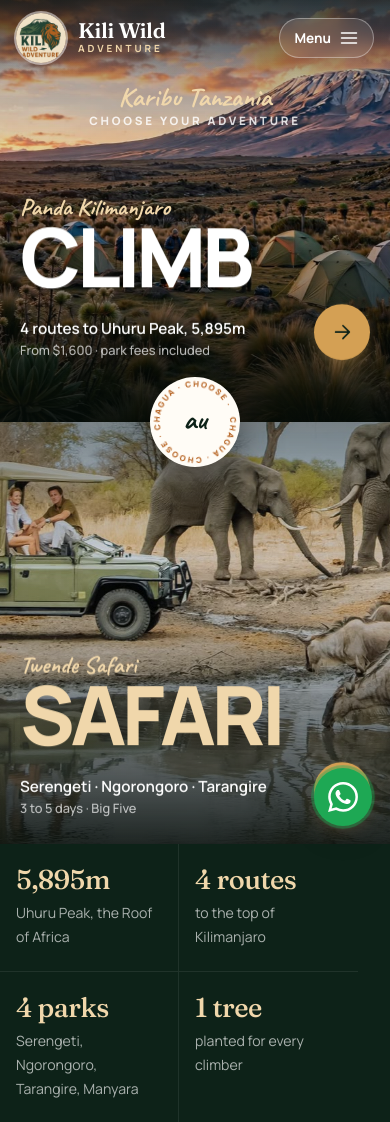
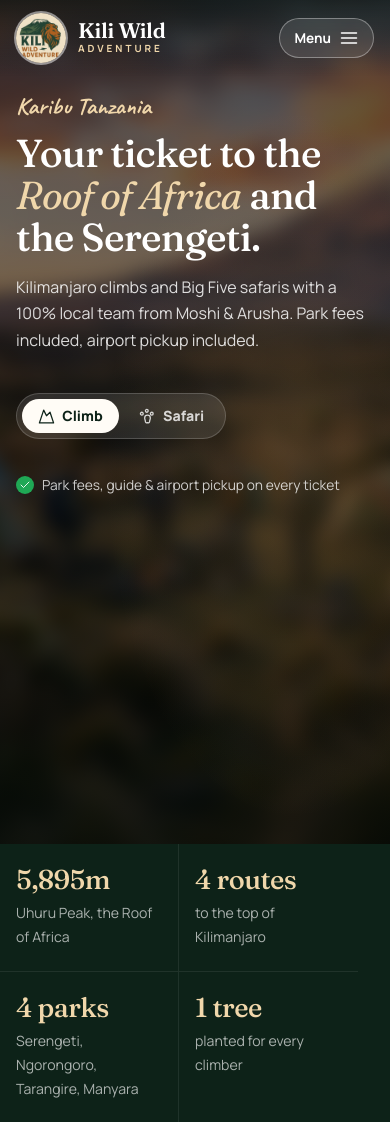
Before and after one commit to Barackwilliam/kiliwild, a Django app: page / in a window 390 px wide. Shown: the top 1122 px of the page. Run offline with Django 5.2, Linux system fonts and the light colour scheme; data that the repository does not hold is empty; parts of the project's set-up code (start-up, migrations or seed data) failed here and were passed over.

Commit message:
Homepage hero: 'Your ticket to the Roof of Africa'
Replaces the Climb/Safari split with a boarding-pass ticket over a
blurred photo. Two tickets, Climb (MOS to UHU, Machame) and Safari (ARK
to SER, 4 days), flip between each other every 6 seconds or from the
Climb | Safari tabs; route, days and price come from the database and
Book opens the package. The background swaps with the ticket and the
ticket floats gently. On phones the floating WhatsApp button hides while
it would cover the ticket, and short screens drop the ticket photo.

Co-Authored-By: Claude Opus 5.5 <noreply@anthropic.com>
Claude-Session: https://claude.ai/code/session_01GFUFTJQPrnu531sbBHsbjK

```diff
--- a/static/css/site.css
+++ b/static/css/site.css
@@ -1103,77 +1103,95 @@ a.contact-wa:hover { background: var(--wa-deep); border-color: var(--wa-deep); }
   .zone-texts { min-height: 0; }
 }
 
-/* ---------- split hero: Climb | au | Safari */
-.split-hero { position: relative; height: 100vh; height: 100svh; min-height: 620px; display: flex; flex-direction: column; background: #050b07; overflow: hidden; }
-.sh-title {
-  position: absolute; z-index: 4; left: 0; right: 0; top: calc(var(--header-h) + 8px); text-align: center; pointer-events: none;
-  font: 800 .72rem/1 var(--body); letter-spacing: .24em; text-transform: uppercase; color: rgba(255, 255, 255, .82);
-  animation: rise .9s var(--ease) .2s both;
+/* ---------- ticket hero: "Your ticket to the Roof of Africa" */
+.ticket-hero { position: relative; min-height: 100vh; min-height: 100svh; display: flex; align-items: center; overflow: hidden; isolation: isolate; color: #fff; background: #0b1a12;
+  padding: calc(var(--header-h) + 24px) 0 48px; }
+.th-bg { position: absolute; inset: -40px; z-index: -2; }
+.th-bg img { position: absolute; inset: 0; width: 100%; height: 100%; object-fit: cover; opacity: 0; transform: scale(1.12);
+  filter: blur(10px) saturate(1.1) brightness(.55); transition: opacity 1.2s var(--ease), transform 8s ease-out; }
+.th-bg img.is-on { opacity: 1; transform: scale(1.02); }
+.ticket-hero::after { content: ""; position: absolute; inset: 0; z-index: -1;
+  background: radial-gradient(80% 70% at 75% 55%, rgba(212, 160, 84, .18), transparent 60%), linear-gradient(180deg, rgba(5, 12, 8, .35), rgba(5, 12, 8, .15) 40%, rgba(5, 12, 8, .7)); }
+.th-grid { display: grid; grid-template-columns: 1.05fr .95fr; gap: clamp(32px, 5vw, 80px); align-items: center; }
+.th-copy h1 { color: #fff; font-size: clamp(2.5rem, 5.4vw, 4.6rem); max-width: 13ch; margin-bottom: .4em; animation: rise 1s var(--ease) .15s both; }
+.th-copy h1 em { font-style: italic; font-weight: 400; color: var(--gold-soft); }
+.th-copy .karibu { animation: rise .9s var(--ease) both; }
+.th-copy .lead { color: rgba(255, 255, 255, .84); max-width: 46ch; animation: rise 1s var(--ease) .3s both; }
+.th-actions { display: flex; flex-wrap: wrap; gap: 12px; margin-top: 26px; animation: rise 1s var(--ease) .45s both; }
+
+.th-ticket-wrap { justify-self: end; width: min(100%, 470px); animation: ticket-in 1.2s var(--spring) .35s both; }
+@keyframes ticket-in { from { opacity: 0; transform: translateY(80px) rotate(8deg); } }
+.th-tabs { display: inline-flex; gap: 4px; padding: 5px; margin-bottom: 16px; border-radius: 999px; background: rgba(255, 255, 255, .1);
+  border: 1px solid rgba(255, 255, 255, .18); backdrop-filter: blur(10px); -webkit-backdrop-filter: blur(10px); }
+.th-tabs button { display: inline-flex; align-items: center; gap: 7px; padding: .62em 1.15em; border: 0; border-radius: 999px; cursor: pointer;
+  background: transparent; color: rgba(255, 255, 255, .8); font: 800 .88rem/1 var(--body); transition: background .3s, color .3s; }
+.th-tabs button .icon { width: 17px; height: 17px; }
+.th-tabs button.is-on { background: var(--paper); color: var(--forest-deep); }
+.th-stage { position: relative; perspective: 1400px; animation: ticket-float 6s ease-in-out infinite; }
+@keyframes ticket-float { 0%, 100% { transform: translateY(0) rotate(-2.5deg); } 50% { transform: translateY(-10px) rotate(-1.5deg); } }
+
+.ticket {
+  --notch: 13px; --cut: 76px;
+  display: block; background: #fffaf0; color: var(--ink); text-decoration: none; border-radius: 24px; overflow: hidden;
+  box-shadow: 0 40px 80px -24px rgba(0, 0, 0, .75);
+  -webkit-mask: radial-gradient(circle var(--notch) at 0 calc(100% - var(--cut)), #0000 98%, #000) left / 51% 100% no-repeat,
+                radial-gradient(circle var(--notch) at 100% calc(100% - var(--cut)), #0000 98%, #000) right / 51% 100% no-repeat;
+          mask: radial-gradient(circle var(--notch) at 0 calc(100% - var(--cut)), #0000 98%, #000) left / 51% 100% no-repeat,
+                radial-gradient(circle var(--notch) at 100% calc(100% - var(--cut)), #0000 98%, #000) right / 51% 100% no-repeat;
+  backface-visibility: hidden; transition: transform .8s var(--ease), opacity .5s;
 }
-.sh-title .hand { display: block; font-size: 1.7rem; letter-spacing: 0; text-transform: none; color: var(--gold-soft); margin-bottom: 4px; }
-.sh-half {
-  position: relative; flex: 1 1 50%; min-height: 0; display: flex; flex-direction: column; justify-content: flex-end;
-  padding: 22px 20px 26px; color: #fff; text-decoration: none; overflow: hidden; isolation: isolate;
-  transition: flex-grow .8s var(--ease);
+.ticket:not(.is-on) { position: absolute; inset: 0 0 auto 0; opacity: 0; transform: rotateY(180deg); pointer-events: none; }
+.ticket.is-on { transform: rotateY(0); }
+.ticket.is-out { transform: rotateY(-180deg); opacity: 0; }
+.t-photo { position: relative; display: block; height: 170px; }
+.t-photo img { width: 100%; height: 100%; object-fit: cover; }
+.t-photo::after { content: ""; position: absolute; inset: 0; background: linear-gradient(180deg, rgba(0, 0, 0, .2), transparent 40%, rgba(0, 0, 0, .25)); }
+.t-badge, .t-class { position: absolute; z-index: 1; top: 14px; font: 800 .64rem/1 var(--body); letter-spacing: .16em; text-transform: uppercase; padding: .7em .95em; border-radius: 999px; }
+.t-badge { left: 14px; background: var(--rust); color: #fff; }
+.t-class { right: 14px; background: rgba(255, 255, 255, .9); color: var(--forest-deep); }
+.t-body { display: block; padding: 20px 22px 18px; }
+.t-route { display: flex; align-items: center; justify-content: space-between; gap: 10px; }
+.t-route small, .t-meta small { display: block; font: 800 .62rem/1 var(--body); letter-spacing: .16em; text-transform: uppercase; color: #7a7f73; margin-bottom: 4px; }
+.t-route b { display: block; font: 700 2.3rem/1 "JetBrains Mono", ui-monospace, monospace; letter-spacing: -.03em; color: var(--forest-deep); }
+.t-route i { font-style: normal; font-size: .8rem; font-weight: 600; color: #5c6459; }
+.t-to { text-align: right; }
+.t-line { position: relative; flex: 1; height: 2px; margin-top: 6px; background: repeating-linear-gradient(90deg, #cdb98e 0 6px, transparent 6px 11px); }
+.t-line .icon { position: absolute; left: 50%; top: 50%; width: 26px; height: 26px; padding: 4px; margin: -13px 0 0 -13px; border-radius: 50%; background: #fffaf0; color: var(--rust); }
+.t-meta { display: grid; grid-template-columns: 1.3fr .6fr 1fr; gap: 10px; margin-top: 16px; padding-top: 16px; border-top: 1px solid #ece2cc; }
+.t-meta b { font-size: .98rem; font-weight: 800; color: var(--ink); }
+.t-foot { position: relative; display: flex; align-items: center; gap: 16px; padding: 16px 22px 18px; border-top: 2px dashed #ddcfae; height: var(--cut); }
+.t-bar { flex: 1; height: 38px; background: repeating-linear-gradient(90deg, #13201a 0 2px, transparent 2px 4px, #13201a 4px 7px, transparent 7px 9px, #13201a 9px 10px, transparent 10px 13px); opacity: .9; }
+.t-book { padding: .8em 1.3em; }
+.ticket:hover .t-book { background: var(--rust-deep); }
+.th-note { display: flex; align-items: center; gap: 8px; margin: 18px 0 0; font-size: .86rem; color: rgba(255, 255, 255, .78); }
+.th-note .icon { width: 18px; height: 18px; padding: 3px; border-radius: 50%; background: var(--wa); color: #fff; }
+
+@media (max-width: 900px) {
+  .ticket-hero { align-items: flex-start; padding-top: calc(var(--header-h) + 18px); }
+  .th-grid { grid-template-columns: 1fr; gap: 22px; }
+  .th-copy h1 { font-size: clamp(2.2rem, 10vw, 3rem); max-width: 16ch; }
+  .th-copy .lead { font-size: 1rem; }
+  .th-actions { display: none; }
+  .th-ticket-wrap { justify-self: stretch; width: 100%; max-width: 470px; }
+  .t-photo { height: 130px; }
+  .t-route b { font-size: 1.9rem; }
 }
-.sh-half img { position: absolute; inset: 0; width: 100%; height: 100%; object-fit: cover; z-index: -2;
-  animation: sh-zoom 16s ease-in-out infinite alternate; transition: filter .6s var(--ease); will-change: transform; }
-.sh-safari img { animation-delay: -8s; }
-@keyframes sh-zoom { from { transform: scale(1.04); } to { transform: scale(1.16) translate(-1.5%, -1%); } }
-.sh-half::before { content: ""; position: absolute; inset: 0; z-index: -1;
-  background: linear-gradient(180deg, rgba(5, 12, 8, .45) 0%, rgba(5, 12, 8, .1) 35%, rgba(5, 12, 8, .25) 55%, rgba(5, 12, 8, .88) 100%); }
-.sh-climb { padding-top: calc(var(--header-h) + 70px); }
-.sh-content { will-change: transform, opacity; }
-.sh-kicker { display: block; font-size: 1.5rem; color: var(--gold-soft); line-height: 1; margin-bottom: 2px; animation: rise .9s var(--ease) .35s both; }
-.sh-safari .sh-kicker { animation-delay: .55s; }
-.sh-word { display: block; overflow: hidden; padding-bottom: .04em; }
-.sh-word > span { display: block; font: 800 clamp(4.3rem, 21vw, 11rem)/.86 var(--body); letter-spacing: -.055em; text-transform: uppercase;
-  text-shadow: 0 6px 40px rgba(0, 0, 0, .35); transform: translateY(105%); animation: word-up 1.1s var(--ease) .3s forwards; }
-.sh-safari .sh-word > span { color: var(--gold-soft); animation-delay: .5s; }
-.sh-sub { display: flex; align-items: flex-end; justify-content: space-between; gap: 14px; margin-top: 12px; font-size: .95rem; font-weight: 600; line-height: 1.4;
-  animation: rise .9s var(--ease) .7s both; }
-.sh-sub small { font-size: .8rem; font-weight: 500; color: rgba(255, 255, 255, .72); }
-.sh-go { flex: none; display: grid; place-items: center; width: 56px; height: 56px; border-radius: 50%; background: var(--gold); color: var(--forest-deep);
-  box-shadow: 0 12px 26px -10px rgba(212, 160, 84, .9); transition: transform .4s var(--spring), background .3s; }
-.sh-go .icon { width: 22px; height: 22px; }
-.sh-half:hover .sh-go, .sh-half:focus-visible .sh-go { transform: rotate(-45deg) scale(1.08); background: #fff; }
-.sh-or { position: absolute; z-index: 5; left: 50%; top: 50%; width: 104px; height: 104px; margin: -52px 0 0 -52px; border-radius: 50%;
-  display: grid; place-items: center; background: var(--paper); color: var(--forest-deep); box-shadow: 0 16px 40px rgba(0, 0, 0, .5);
-  animation: or-pop .8s var(--spring) .8s both; }
-.sh-or svg { position: absolute; inset: 0; width: 100%; height: 100%; animation: spin 18s linear infinite; }
-.sh-or text { font: 800 9.5px var(--body); letter-spacing: 2.6px; fill: var(--rust); }
-.sh-or span { font: 700 2.1rem/1 var(--hand); margin-top: -4px; }
-@keyframes or-pop { from { transform: scale(0) rotate(-90deg); } }
-@keyframes spin { to { transform: rotate(360deg); } }
-
-@media (min-width: 900px) {
-  .split-hero { flex-direction: row; }
-  .sh-half { padding: 0 3.6vw 7vh; }
-  .sh-climb { padding-top: 0; }
-  .sh-word > span { font-size: clamp(5rem, 10vw, 10rem); white-space: nowrap; }
-  .sh-sub { max-width: 34vw; font-size: 1.05rem; }
-  .sh-title { top: calc(var(--header-h) + 22px); }
-  .split-hero:hover .sh-half { flex-grow: .75; }
-  .split-hero .sh-half:hover { flex-grow: 1.35; }
-  .split-hero:hover .sh-half:not(:hover) img { filter: brightness(.55) saturate(.75); }
-  .sh-or { top: 54%; width: 120px; height: 120px; margin: -60px 0 0 -60px; }
-}
-@media (max-width: 899px) and (max-height: 700px) {
-  .sh-climb { padding-top: calc(var(--header-h) + 52px); }
-  .sh-title .hand { font-size: 1.35rem; }
-  .sh-word > span { font-size: 17vw; }
-  .sh-sub { font-size: .85rem; } .sh-go { width: 48px; height: 48px; }
+@media (max-width: 900px) and (max-height: 700px) {
+  .th-copy .lead { display: none; }
+  .t-photo { height: 96px; }
 }
 @media (prefers-reduced-motion: reduce) {
-  .sh-half img, .sh-or svg { animation: none; }
-  .sh-word > span { transform: none; animation: none; }
+  .th-stage, .th-ticket-wrap { animation: none; }
+  .ticket { transition: none; }
 }
-.sh-or { transition: opacity .4s, scale .4s var(--ease); }
-@media (min-width: 900px) { .split-hero:hover .sh-or { opacity: 0; scale: .6; } }
-@media (max-width: 899px) {
-  .sh-climb { padding-bottom: 62px; }
-  .sh-safari { padding-top: 56px; }
-  .sh-or { width: 90px; height: 90px; margin: -45px 0 0 -45px; }
-  .sh-or text { font-size: 10.5px; letter-spacing: 2.2px; }
-  .sh-or span { font-size: 1.8rem; }
+@media (max-width: 900px) {
+  .ticket-hero-on .wa-float { opacity: 0; transform: scale(.4); pointer-events: none; }
+  .wa-float { transition: transform .35s var(--spring), opacity .3s, bottom .4s var(--ease); }
 }
+@media (max-width: 900px) and (max-height: 700px) {
+  .ticket-hero { padding-top: calc(var(--header-h) + 8px); }
+  .th-grid { gap: 14px; }
+  .th-copy h1 { font-size: 2rem; margin-bottom: 0; }
+  .th-tabs { margin-bottom: 10px; }
+  .t-photo { display: none; }
+}
--- a/static/js/site.js
+++ b/static/js/site.js
@@ -614,3 +614,43 @@
   window.addEventListener("load", setupWild);
   requestAnimationFrame(loop);
 })();
+
+// ---- ticket hero: switch between the Climb and Safari tickets (auto every few seconds, or on tap)
+(function () {
+  "use strict";
+  var hero = document.querySelector("[data-ticket-hero]");
+  if (!hero) return;
+  var tabs = hero.querySelectorAll("[data-th-tab]");
+  var tickets = hero.querySelectorAll("[data-th-ticket]");
+  var bgs = hero.querySelectorAll("[data-th-bg]");
+  if ("IntersectionObserver" in window) {               // phones: hide the floating WhatsApp button while it would cover the ticket
+    new IntersectionObserver(function (e) {
+      document.documentElement.classList.toggle("ticket-hero-on", e[0].intersectionRatio > 0.55);
+    }, { threshold: [0, 0.55, 1] }).observe(hero);
+  }
+  if (tickets.length < 2) { hero.querySelector(".th-tabs").hidden = true; return; }
+  var still = window.matchMedia("(prefers-reduced-motion: reduce)").matches;
+  var current = "climb", timer = null, paused = false;
+  function show(name) {
+    if (name === current) return;
+    current = name;
+    tickets.forEach(function (t) {
+      var on = t.dataset.thTicket === name;
+      t.classList.toggle("is-out", !on && t.classList.contains("is-on"));
+      t.classList.toggle("is-on", on);
+      setTimeout(function () { t.classList.remove("is-out"); }, 800);
+    });
+    tabs.forEach(function (b) { var on = b.dataset.thTab === name; b.classList.toggle("is-on", on); b.setAttribute("aria-selected", on ? "true" : "false"); });
+    bgs.forEach(function (i) { i.classList.toggle("is-on", i.dataset.thBg === name); });
+  }
+  function schedule() {
+    clearTimeout(timer);
+    if (still || paused || document.hidden) return;
+    timer = setTimeout(function () { show(current === "climb" ? "safari" : "climb"); schedule(); }, 6000);
+  }
+  tabs.forEach(function (b) { b.addEventListener("click", function () { paused = true; clearTimeout(timer); show(b.dataset.thTab); }); });
+  hero.querySelector(".th-stage").addEventListener("pointerenter", function () { clearTimeout(timer); });
+  hero.querySelector(".th-stage").addEventListener("pointerleave", schedule);
+  document.addEventListener("visibilitychange", schedule);
+  schedule();
+})();
--- a/templates/base.html
+++ b/templates/base.html
@@ -17,8 +17,8 @@
   <link rel="apple-touch-icon" href="{% static 'img/favicon.png' %}">
   <link rel="preconnect" href="https://fonts.googleapis.com">
   <link rel="preconnect" href="https://fonts.gstatic.com" crossorigin>
-  <link rel="preload" as="style" href="https://fonts.googleapis.com/css2?family=Fraunces:ital,opsz,wght@0,9..144,400;0,9..144,500;0,9..144,600;1,9..144,400&family=Manrope:wght@400;500;600;700;800&family=Caveat:wght@700&display=swap">
-  <link rel="stylesheet" href="https://fonts.googleapis.com/css2?family=Fraunces:ital,opsz,wght@0,9..144,400;0,9..144,500;0,9..144,600;1,9..144,400&family=Manrope:wght@400;500;600;700;800&family=Caveat:wght@700&display=swap">
+  <link rel="preload" as="style" href="https://fonts.googleapis.com/css2?family=Fraunces:ital,opsz,wght@0,9..144,400;0,9..144,500;0,9..144,600;1,9..144,400&family=Manrope:wght@400;500;600;700;800&family=Caveat:wght@700&family=JetBrains+Mono:wght@700&display=swap">
+  <link rel="stylesheet" href="https://fonts.googleapis.com/css2?family=Fraunces:ital,opsz,wght@0,9..144,400;0,9..144,500;0,9..144,600;1,9..144,400&family=Manrope:wght@400;500;600;700;800&family=Caveat:wght@700&family=JetBrains+Mono:wght@700&display=swap">
   <link rel="stylesheet" href="{% static 'css/site.css' %}">
   <script>document.documentElement.classList.replace("no-js", "js");</script>
   <script type="application/ld+json">{"@context":"https://schema.org","@type":"TravelAgency","name":"{{ SITE_NAME }}","url":"{{ request.scheme }}://{{ request.get_host }}/","logo":"{{ request.scheme }}://{{ request.get_host }}{% static 'img/logo.png' %}","telephone":"{{ CONTACT_PHONE }}","email":"{{ CONTACT_EMAIL }}","founder":"{{ FOUNDER_NAME }}","address":{"@type":"PostalAddress","addressLocality":"Moshi & Arusha","addressCountry":"TZ"},"sameAs":["{{ INSTAGRAM_URL }}","{{ FACEBOOK_URL }}"]}</script>
--- a/templates/tours/home.html
+++ b/templates/tours/home.html
@@ -1,38 +1,69 @@
 {% extends "base.html" %}{% load static tours_extras %}
-{% block head %}<link rel="preload" as="image" href="{% static 'img/slides/kilimanjaro.jpg' %}" fetchpriority="high"><link rel="preload" as="image" href="{% static 'img/slides/elephants.jpg' %}" fetchpriority="high">{% endblock %}
+{% block head %}<link rel="preload" as="image" href="{% static 'img/slides/kilimanjaro.jpg' %}" fetchpriority="high"><link rel="preload" as="image" href="{% static 'img/zones/summit.jpg' %}">{% endblock %}
 {% block content %}
 
-<section class="split-hero" data-hero aria-label="Choose your adventure">
-  <h1 class="sh-title"><span class="hand">Karibu Tanzania</span> Choose your adventure</h1>
+<section class="ticket-hero" data-hero data-ticket-hero aria-label="Your ticket to Tanzania">
+  <div class="th-bg" aria-hidden="true">
+    <img src="{% static 'img/slides/kilimanjaro.jpg' %}" alt="" class="is-on" data-th-bg="climb" fetchpriority="high" decoding="async" data-hero-media>
+    <img src="{% static 'img/slides/elephants.jpg' %}" alt="" data-th-bg="safari" decoding="async" data-hero-media>
+  </div>
 
-  <a class="sh-half sh-climb" href="{% url 'tours:category' 'kilimanjaro' %}">
-    <img src="{% static 'img/slides/kilimanjaro.jpg' %}" alt="Climbers' camp below Kilimanjaro at sunset" fetchpriority="high" decoding="async" data-hero-media>
-    <div class="sh-content" data-hero-content>
-      <span class="sh-kicker hand">Panda Kilimanjaro</span>
-      <span class="sh-word"><span>Climb</span></span>
-      <span class="sh-sub">
-        <span>4 routes to Uhuru Peak, 5,895m<br><small>From $1,600 · park fees included</small></span>
-        <span class="sh-go" aria-hidden="true">{% include "tours/_icon.html" with name="arrow" %}</span>
-      </span>
+  <div class="container th-grid">
+    <div class="th-copy" data-hero-content>
+      <span class="karibu">Karibu Tanzania</span>
+      <h1>Your ticket to the <em>Roof of Africa</em> and the Serengeti.</h1>
+      <p class="lead">Kilimanjaro climbs and Big Five safaris with a 100% local team from Moshi &amp; Arusha. Park fees included, airport pickup included.</p>
+      <div class="th-actions">
+        <a class="btn btn-primary btn-lg" href="{% url 'tours:category' 'kilimanjaro' %}">All climbs {% include "tours/_icon.html" with name="arrow" %}</a>
+        <a class="btn btn-ghost btn-lg" href="{% url 'tours:category' 'safari' %}">All safaris</a>
+      </div>
     </div>
-  </a>
 
-  <a class="sh-half sh-safari" href="{% url 'tours:category' 'safari' %}">
-    <img src="{% static 'img/slides/elephants.jpg' %}" alt="Safari jeep beside elephants at a waterhole" fetchpriority="high" decoding="async" data-hero-media>
-    <div class="sh-content" data-hero-content>
-      <span class="sh-kicker hand">Twende Safari</span>
-      <span class="sh-word"><span>Safari</span></span>
-      <span class="sh-sub">
-        <span>Serengeti · Ngorongoro · Tarangire<br><small>3 to 5 days · Big Five</small></span>
-        <span class="sh-go" aria-hidden="true">{% include "tours/_icon.html" with name="arrow" %}</span>
-      </span>
+    <div class="th-ticket-wrap">
+      <div class="th-tabs" role="tablist" aria-label="Choose a trip">
+        <button type="button" role="tab" class="is-on" aria-selected="true" data-th-tab="climb">{% include "tours/_icon.html" with name="mountain" %} Climb</button>
+        <button type="button" role="tab" aria-selected="false" data-th-tab="safari">{% include "tours/_icon.html" with name="paw" %} Safari</button>
+      </div>
+      <div class="th-stage">
+        {% with p=ticket_climb %}{% if p %}
+        <a class="ticket is-on" href="{{ p.get_absolute_url }}" data-th-ticket="climb" aria-label="{{ p.title }}, {{ p.duration_days }} days{% if p.price_from %}, from {{ p.price_from|usd }}{% endif %}">
+          <span class="t-photo"><img src="{% static 'img/zones/summit.jpg' %}" alt="" decoding="async"><span class="t-badge">Boarding pass</span><span class="t-class">Adventure class</span></span>
+          <span class="t-body">
+            <span class="t-route">
+              <span><small>From</small><b>MOS</b><i>Moshi</i></span>
+              <span class="t-line" aria-hidden="true">{% include "tours/_icon.html" with name="mountain" %}</span>
+              <span class="t-to"><small>To</small><b>UHU</b><i>Uhuru Peak · 5,895m</i></span>
+            </span>
+            <span class="t-meta">
+              <span><small>Route</small><b>{{ p.title|cut:"7 Days "|cut:" Route" }}</b></span>
+              <span><small>Days</small><b>{{ p.duration_days }}</b></span>
+              <span><small>From</small><b>{% if p.price_from %}{{ p.price_from|usd }}{% else %}Ask us{% endif %}</b></span>
+            </span>
+          </span>
+          <span class="t-foot"><span class="t-bar" aria-hidden="true"></span><span class="btn btn-primary t-book">Book {% include "tours/_icon.html" with name="arrow" %}</span></span>
+        </a>
+        {% endif %}{% endwith %}
+        {% with p=ticket_safari %}{% if p %}
+        <a class="ticket" href="{{ p.get_absolute_url }}" data-th-ticket="safari" aria-label="{{ p.title }}, {{ p.duration_days }} days{% if p.price_from %}, from {{ p.price_from|usd }}{% endif %}">
+          <span class="t-photo"><img src="{% static 'img/slides/lions.jpg' %}" alt="" loading="lazy" decoding="async"><span class="t-badge">Safari pass</span><span class="t-class">Big Five class</span></span>
+          <span class="t-body">
+            <span class="t-route">
+              <span><small>From</small><b>ARK</b><i>Arusha</i></span>
+              <span class="t-line" aria-hidden="true">{% include "tours/_icon.html" with name="paw" %}</span>
+              <span class="t-to"><small>To</small><b>SER</b><i>Serengeti</i></span>
+            </span>
+            <span class="t-meta">
+              <span><small>Trip</small><b>{{ p.badge|default:"Big Five" }}</b></span>
+              <span><small>Days</small><b>{{ p.duration_days }}</b></span>
+              <span><small>From</small><b>{% if p.price_from %}{{ p.price_from|usd }}{% else %}Ask us{% endif %}</b></span>
+            </span>
+          </span>
+          <span class="t-foot"><span class="t-bar" aria-hidden="true"></span><span class="btn btn-primary t-book">Book {% include "tours/_icon.html" with name="arrow" %}</span></span>
+        </a>
+        {% endif %}{% endwith %}
+      </div>
+      <p class="th-note">{% include "tours/_icon.html" with name="check" %} Park fees, guide &amp; airport pickup on every ticket</p>
     </div>
-  </a>
-
-  <div class="sh-or" aria-hidden="true">
-    <svg viewBox="0 0 120 120"><defs><path id="shRing" d="M60 60 m-47 0 a47 47 0 1 1 94 0 a47 47 0 1 1 -94 0"/></defs>
-      <text><textPath href="#shRing">CHAGUA · CHOOSE · CHAGUA · CHOOSE ·</textPath></text></svg>
-    <span>au</span>
   </div>
 </section>
 
--- a/tours/views.py
+++ b/tours/views.py
@@ -78,10 +78,18 @@ def elevation_profile(days, width=760, height=230):
             "base": pad_t + h, "peak": peak, "left": pad_l, "right": width - pad_r}
 
 
+def ticket_package(slug, category):
+    """The package shown on a homepage ticket: the usual one, or the first of its kind if it was removed."""
+    return (active_packages().filter(slug=slug).first()
+            or active_packages().filter(category=category, price_from__isnull=False).first())
+
+
 @public_page
 def home(request):
     packages = active_packages().filter(is_featured=True)
     return render(request, "tours/home.html", {
+        "ticket_climb": ticket_package("machame-route-7-days", Category.KILIMANJARO),
+        "ticket_safari": ticket_package("4-days-safari", Category.SAFARI),
         "kili": [p for p in packages if p.category == Category.KILIMANJARO],
         "safaris": [p for p in packages if p.category == Category.SAFARI],
         "meru": [p for p in packages if p.category == Category.MERU][:1],
```
